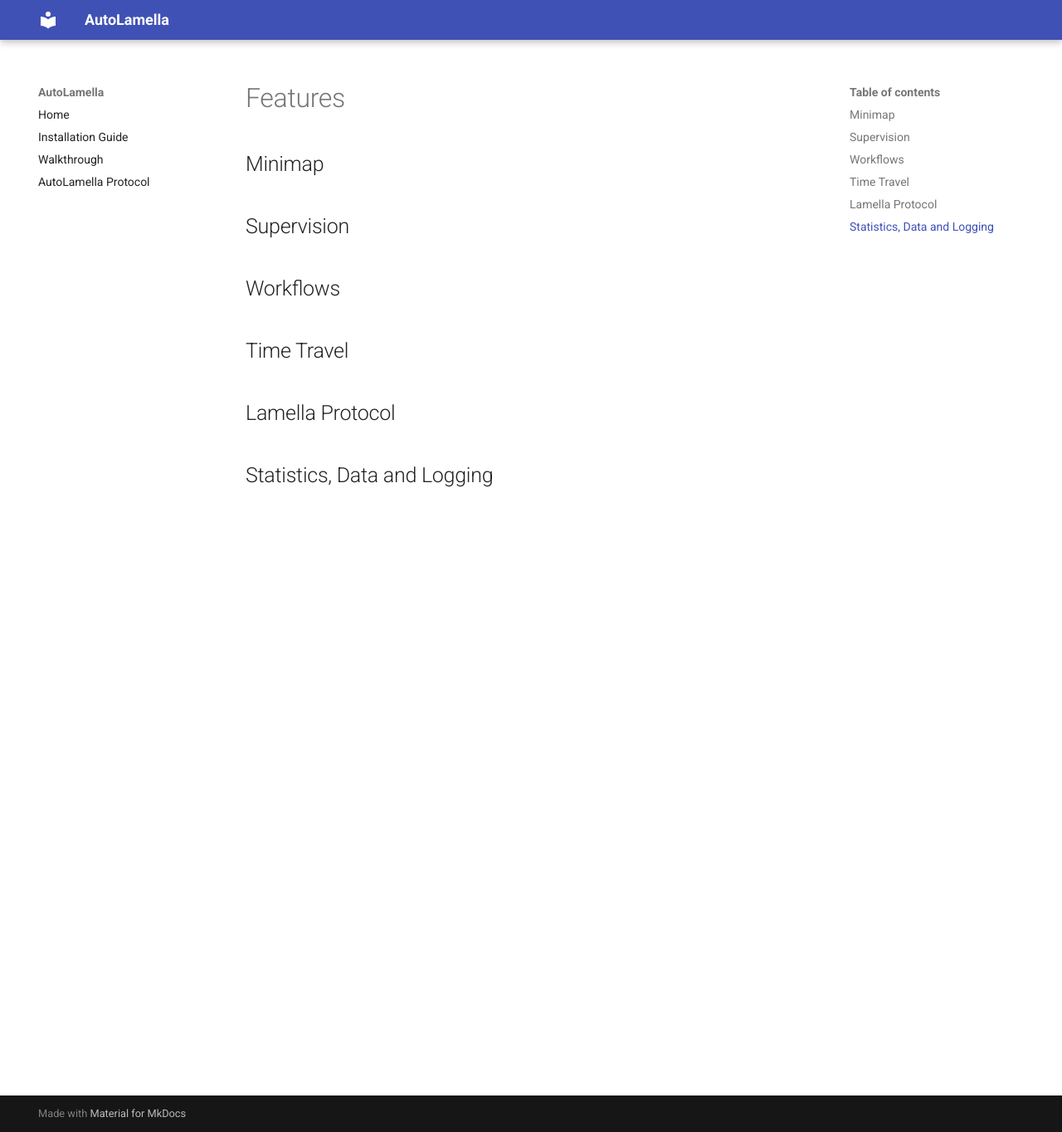
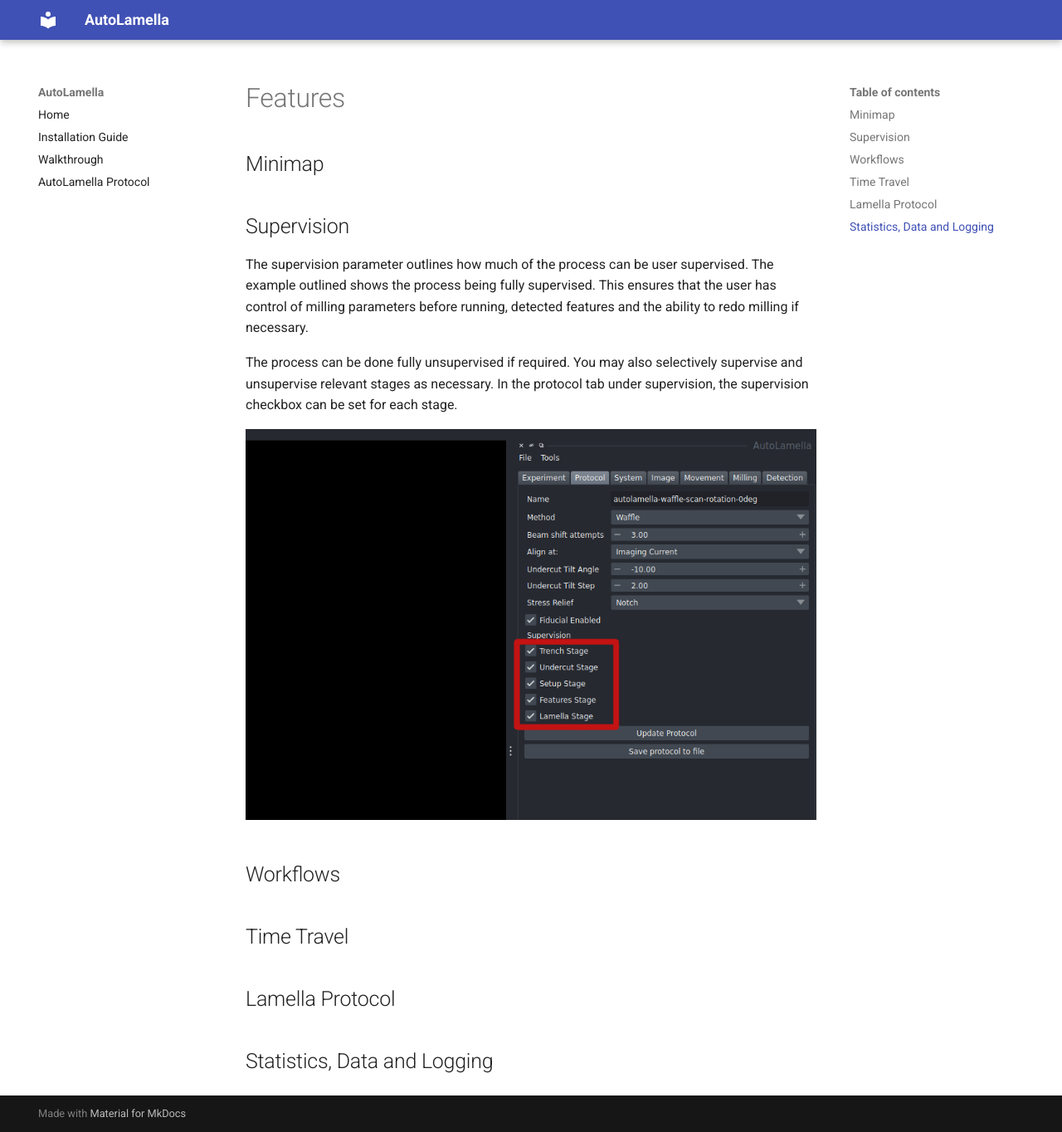
Before and after one commit to DeMarcoLab/autolamella, an MkDocs documentation site: the page built from docs/features.md, in a window 1280 px wide and 1364 px high. Shown: the whole window at 83% size. Built offline with MkDocs 1.6.1 and Material for MkDocs 9.7.7, drawn with Linux system fonts in a browser that asks for light colours.

Commit message:
features addition

```diff
--- a/docs/features.md
+++ b/docs/features.md
@@ -3,6 +3,12 @@
 ## Minimap
 
 ## Supervision
+
+The supervision parameter outlines how much of the process can be user supervised. The example outlined shows the process being fully supervised. This ensures that the user has control of milling parameters before running, detected features and the ability to redo milling if necessary.
+
+The process can be done fully unsupervised if required. You may also selectively supervise and unsupervise relevant stages as necessary. In the protocol tab under supervision, the supervision checkbox can be set for each stage.
+
+![supervision](img/walkthrough_2/supervision.png)
 
 ## Workflows
 
```
Also changed, not shown: docs/walkthrough_2.md (+2 -7 lines).
